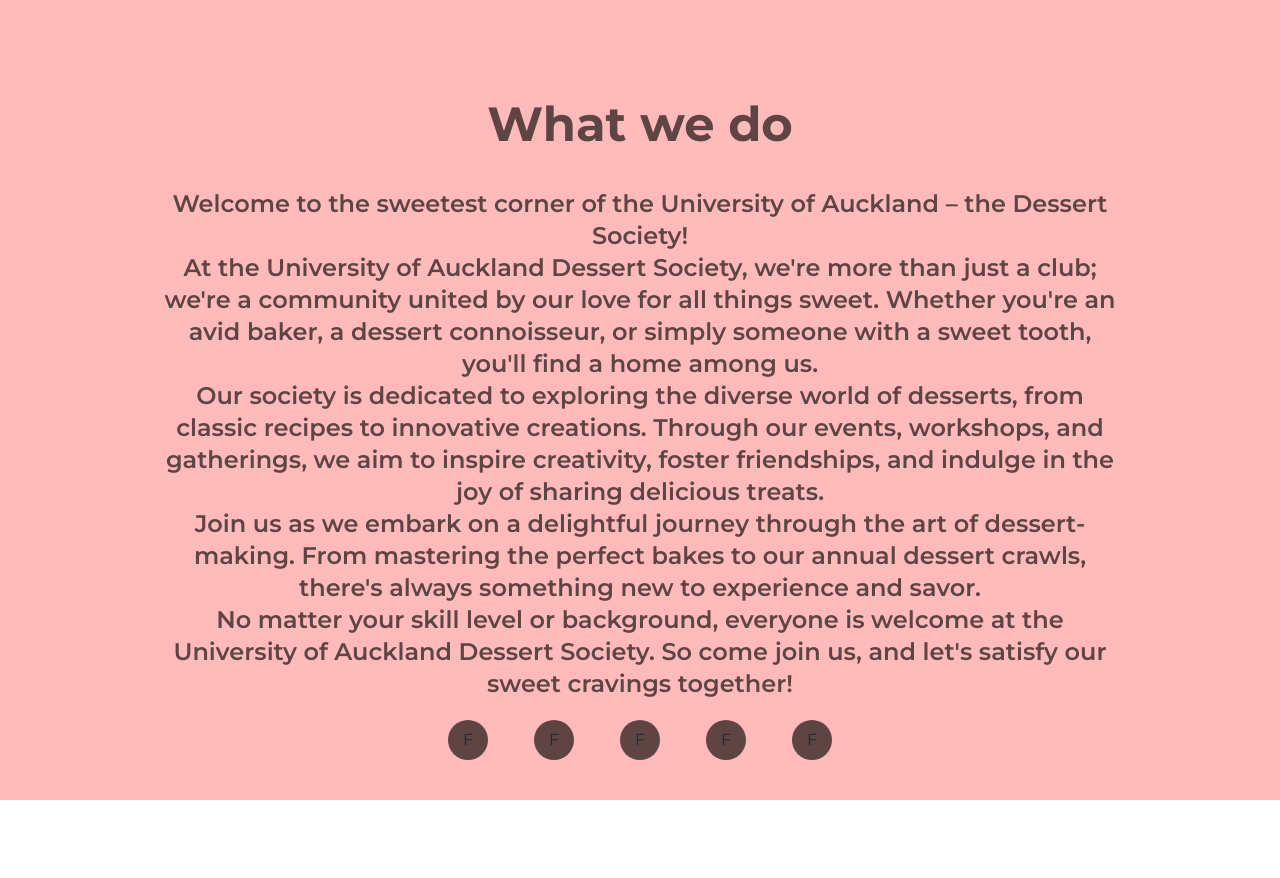
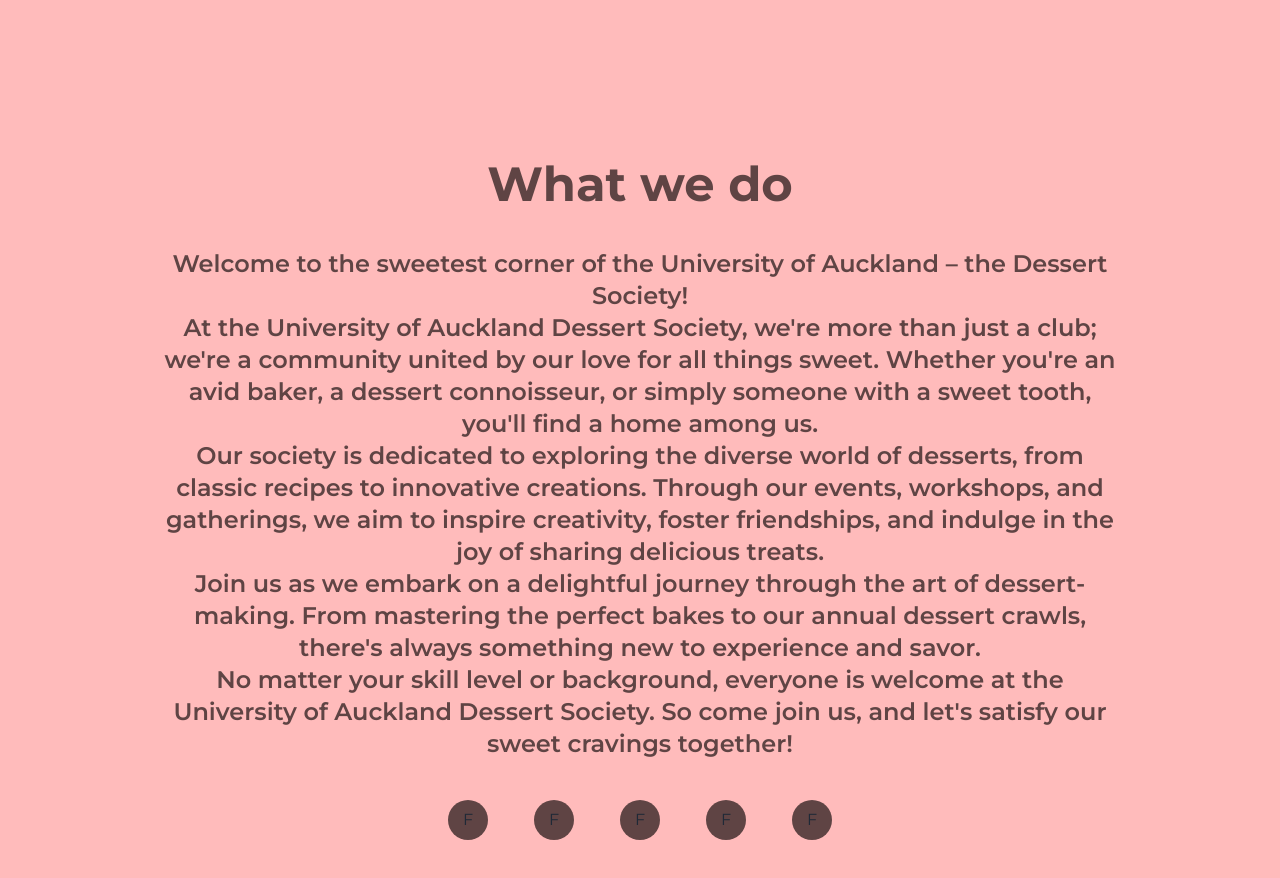
Before and after one commit to UoaWDCC/uads-member-app-v2, a React (Vite) app in the folder web/: page /about in a window 1280 px wide. Shown: the top 878 px of the page. Before the commit the page ends 800 px from the top, so only its background shows below. Built offline with nearby package versions, Linux system fonts and the light colour scheme.

Commit message:
UADS-45 feat: Added scroll behaviour

```diff
--- a/web/src/pages/About.tsx
+++ b/web/src/pages/About.tsx
@@ -2,7 +2,7 @@
 
 export default function About() {
 	return (
-		<div className="w-screen h-screen bg-[#FFBBBB] flex justify-center items-center p-40">
+		<div className="w-screen h-auto bg-[#FFBBBB] flex justify-center items-center p-40 flex flex-col">
 			<div className="flex flex-col items-center">
 				<h1 className="text-5xl text-center text-[#5F4444] mb-10 font-bold"> What we do</h1>
 				{/* Add UADS logo */}
@@ -15,7 +15,7 @@
 				<p className="text-2xl text-center text-[#5F4444] font-semibold">No matter your skill level or background, everyone is welcome at the University of Auckland Dessert Society. So come join us, and let's satisfy our sweet cravings together! </p>
 			</div>
 
-			<div className="fixed bottom-10 w-96 h-10 flex justify-between ">
+			<div className="mt-10 w-96 h-10 flex justify-between ">
 				<div className="w-10 h-full bg-[#5F4444] rounded-full flex justify-center items-center">
 					<p>F</p>
 				</div>
```
